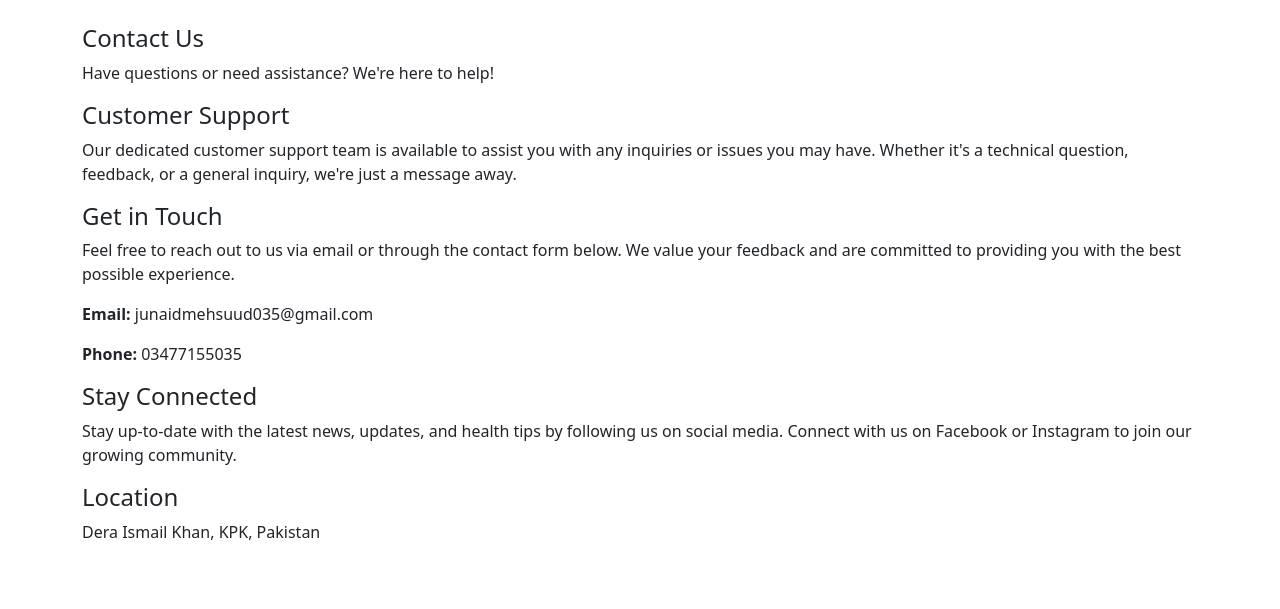
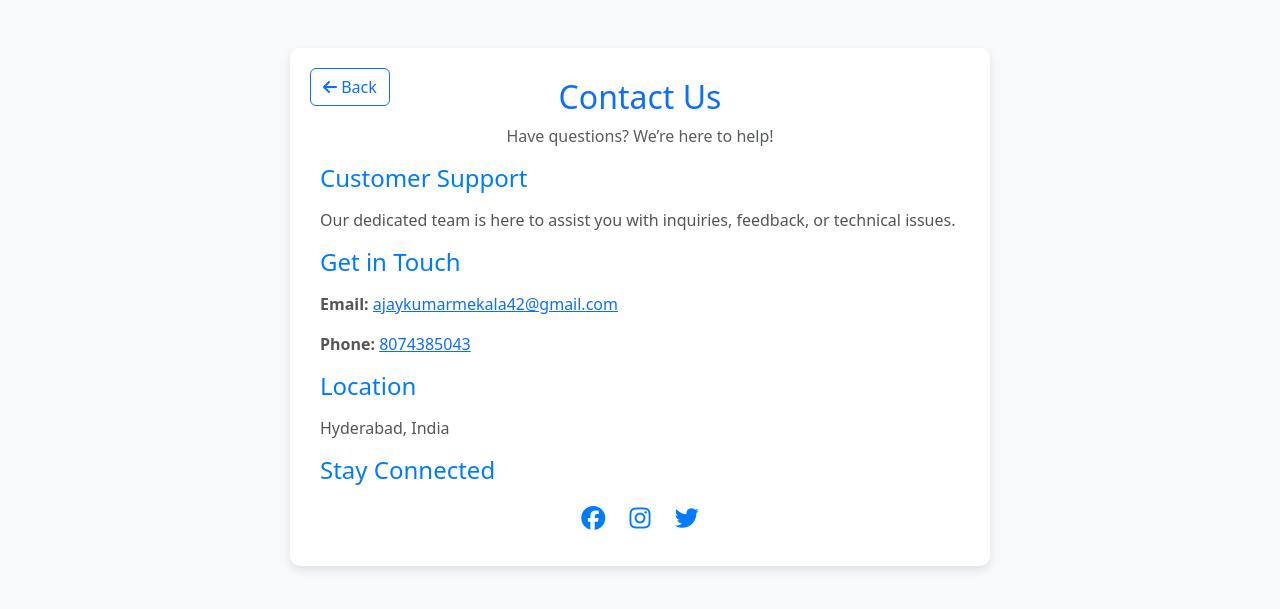
Before and after one commit to ajaykumar11234/MedicalRecommendation, a Flask app: page /contact in a window 1280 px wide. Shown: the top 609 px of the page. Run offline with Flask 3, Linux system fonts and the light colour scheme; some libraries are stand-ins or nearby versions.

Commit message:
second commit

```diff
--- a/templates/contact.html
+++ b/templates/contact.html
@@ -1,40 +1,79 @@
 <!doctype html>
 <html lang="en">
-  <head>
+<head>
     <meta charset="utf-8">
     <meta name="viewport" content="width=device-width, initial-scale=1">
-    <title>Bootstrap demo</title>
-    <link href="https://cdn.jsdelivr.net/npm/bootstrap@5.3.1/dist/css/bootstrap.min.css" rel="stylesheet" integrity="sha384-4bw+/aepP/YC94hEpVNVgiZdgIC5+VKNBQNGCHeKRQN+PtmoHDEXuppvnDJzQIu9" crossorigin="anonymous">
-  </head>
-  <body>
-    <div class="container my-4 mt-4">
+    <title>Contact Us | Medical Health Center</title>
+    <link href="https://cdn.jsdelivr.net/npm/bootstrap@5.3.1/dist/css/bootstrap.min.css" rel="stylesheet">
+    <style>
+        body {
+            background-color: #f8f9fa;
+        }
+        .contact-card {
+            max-width: 700px;
+            margin: auto;
+            background: white;
+            border-radius: 10px;
+            box-shadow: 0px 4px 10px rgba(0, 0, 0, 0.1);
+            padding: 30px;
+            position: relative;
+        }
+        h4 {
+            color: #007bff;
+            margin-bottom: 15px;
+        }
+        p {
+            color: #555;
+        }
+        .social-icons a {
+            margin: 0 10px;
+            color: #007bff;
+            font-size: 24px;
+            transition: 0.3s;
+        }
+        .social-icons a:hover {
+            color: #0056b3;
+        }
+        .back-btn {
+            position: absolute;
+            top: 20px;
+            left: 20px;
+        }
+    </style>
+    <script src="https://kit.fontawesome.com/a076d05399.js" crossorigin="anonymous"></script>
+</head>
+<body>
 
-<h4>      Contact Us
-</h4>
-<p>Have questions or need assistance? We're here to help!
-</p>
-<h4>Customer Support
-</h4>
-<p>Our dedicated customer support team is available to assist you with any inquiries or issues you may have. Whether it's a technical question, feedback, or a general inquiry, we're just a message away.
-</p>
-<h4>Get in Touch
-</h4>
-<p>Feel free to reach out to us via email or through the contact form below. We value your feedback and are committed to providing you with the best possible experience.
-</p>
-<p><b>Email:</b> junaidmehsuud035@gmail.com</p>
-<p><b>Phone:</b> 03477155035</p>
+<div class="container my-5">
+    <div class="contact-card">
+        <a href="http://127.0.0.1:5000/" class="btn btn-outline-primary back-btn">
+            <i class="fas fa-arrow-left"></i> Back
+        </a>
 
+        <h2 class="text-center text-primary">Contact Us</h2>
+        <p class="text-muted text-center">Have questions? We’re here to help!</p>
 
-<h4>Stay Connected</h4>
-<p>Stay up-to-date with the latest news, updates, and health tips by following us on social media. Connect with us on Facebook or Instagram to join our growing community.
-</p>
-<h4>Location
-</h4>
-<p>Dera Ismail Khan, KPK, Pakistan</p>
+        <h4>Customer Support</h4>
+        <p>Our dedicated team is here to assist you with inquiries, feedback, or technical issues.</p>
 
+        <h4>Get in Touch</h4>
+        <p><b>Email:</b> <a href="mailto:ajaykumarmekala42@gmail.com">ajaykumarmekala42@gmail.com</a></p>
+        <p><b>Phone:</b> <a href="tel:8074385043">8074385043</a></p>
 
+        <h4>Location</h4>
+        <p>Hyderabad, India</p>
 
+        <h4>Stay Connected</h4>
+        <div class="social-icons text-center">
+            <a href="#"><i class="fab fa-facebook"></i></a>
+            <a href="#"><i class="fab fa-instagram"></i></a>
+            <a href="#"><i class="fab fa-twitter"></i></a>
+        </div>
     </div>
-    <script src="https://cdn.jsdelivr.net/npm/bootstrap@5.3.1/dist/js/bootstrap.bundle.min.js" integrity="sha384-HwwvtgBNo3bZJJLYd8oVXjrBZt8cqVSpeBNS5n7C8IVInixGAoxmnlMuBnhbgrkm" crossorigin="anonymous"></script>
-  </body>
+</div>
+
+<script src="https://cdn.jsdelivr.net/npm/bootstrap@5.3.1/dist/js/bootstrap.bundle.min.js"></script>
+<script src="https://kit.fontawesome.com/a076d05399.js"></script>
+
+</body>
 </html>
```
Also changed, not shown: templates/about.html (+57 -33 lines), templates/blog.html (+31 -35 lines), templates/developer.html (+52 -30 lines).
